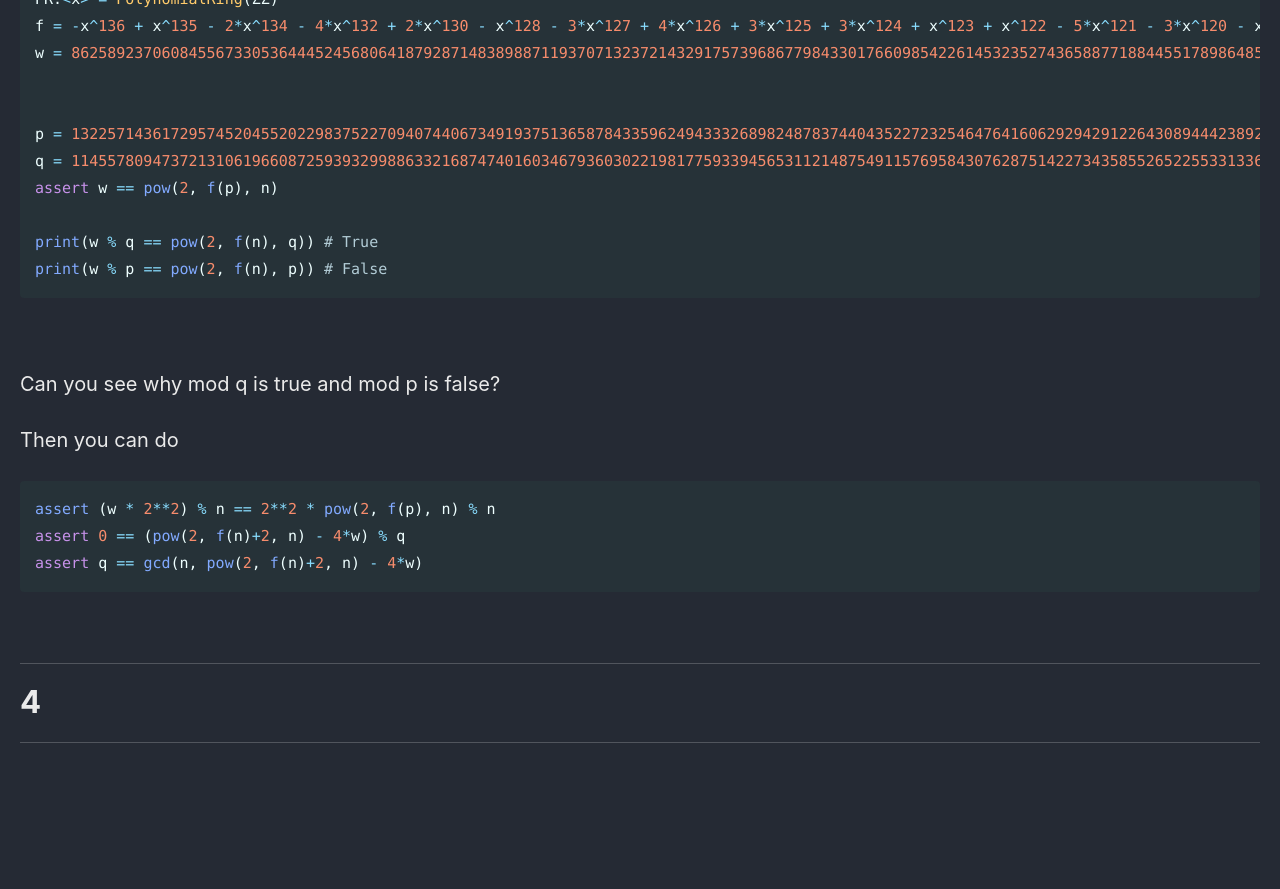
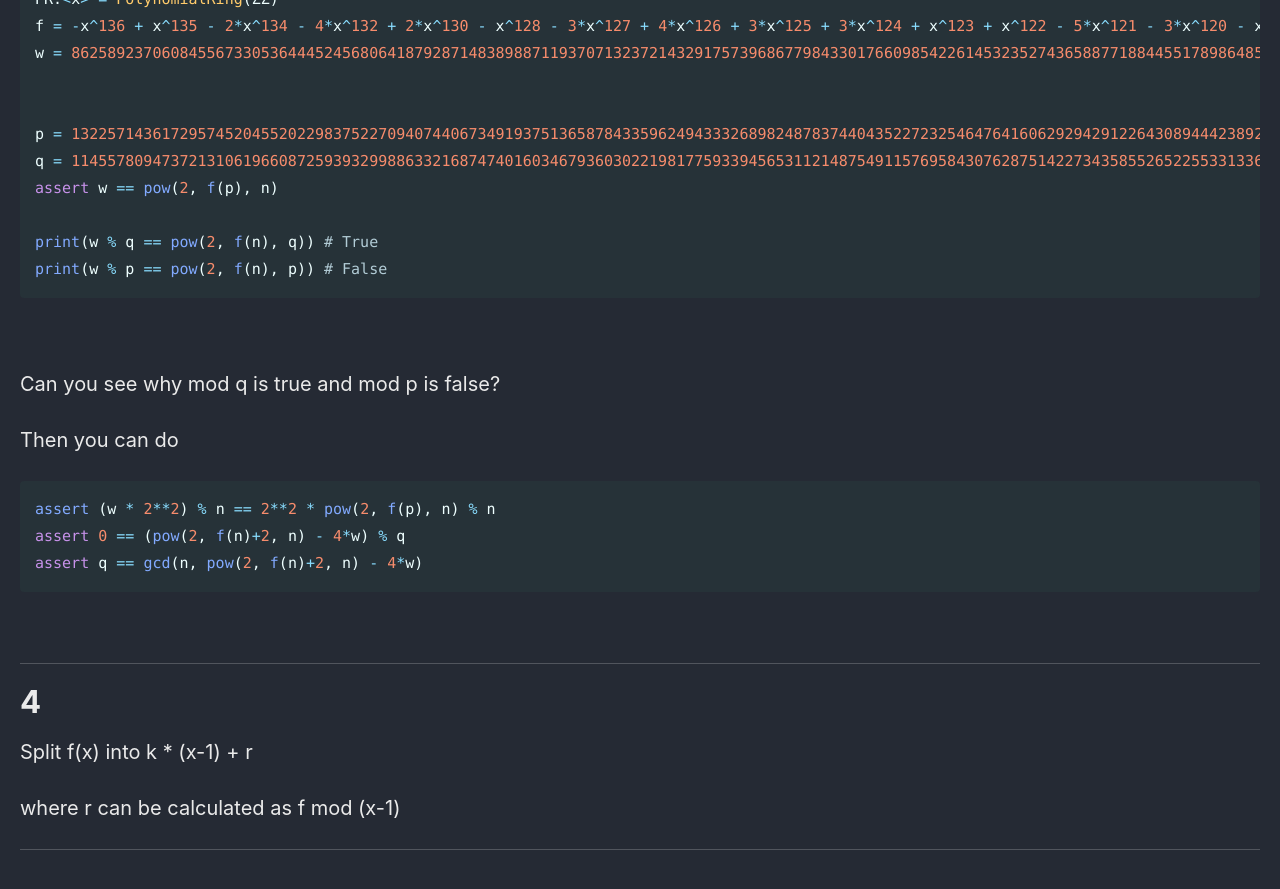
Before and after one commit to Connor-McCartney/Connor-McCartney.github.io, a Jekyll site: the page built from _pages/cryptography/other/univariate-ImaginaryCTF54.md, in a window 1280 px wide and 900 px high, scrolled down 3214 px. Shown: the top 889 px of the window. Built offline with Jekyll 4.4.1, drawn with Linux system fonts in a browser that asks for light colours; cached includes are drawn as plain includes; before the commit the page ends 4007 px from its top, so only the background shows below that.

Commit message:
Update univariate-ImaginaryCTF54.md

```diff
--- a/_pages/cryptography/other/univariate-ImaginaryCTF54.md
+++ b/_pages/cryptography/other/univariate-ImaginaryCTF54.md
@@ -176,4 +176,8 @@ assert q == gcd(n, pow(2, f(n)+2, n) - 4*w)
 
 # 4
 
+Split f(x) into k * (x-1) + r
+
+where r can be calculated as f mod (x-1)
+
 ---
```
